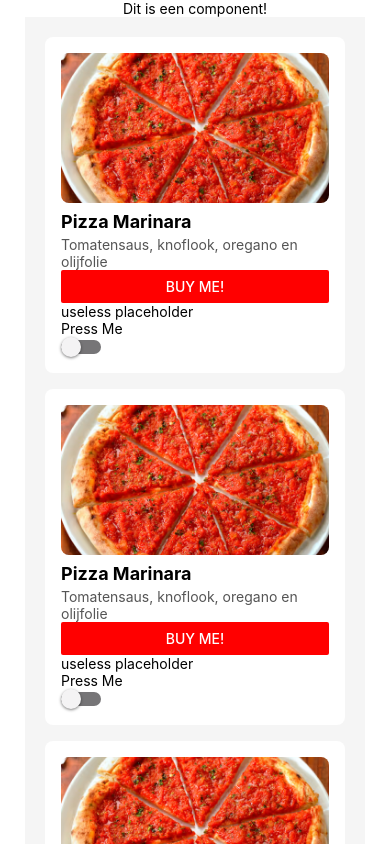
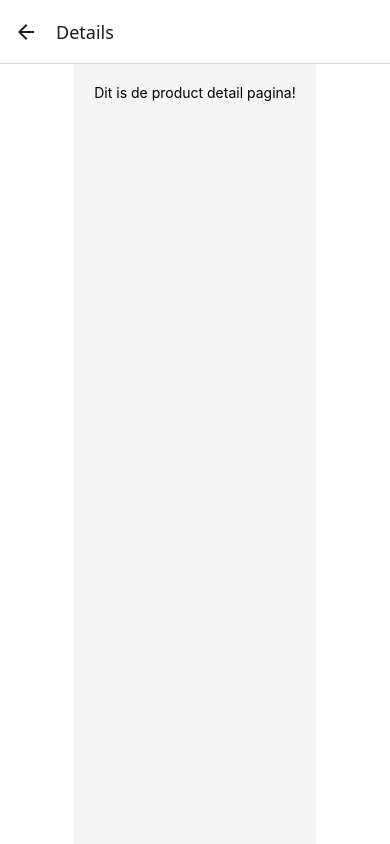
Before and after one commit to r1048035/mobile-app, a React Native app: screen /Details in a window 390 px wide. Built offline with nearby package versions, Linux system fonts and the light colour scheme.

Commit message:
Add HomeScreen and ProductDetail components
- Created HomeScreen component with a welcome message, search input, and a scrollable list of ProductCard components.
- Created ProductDetail component with a placeholder for product details.

```diff
--- a/App.js
+++ b/App.js
@@ -1,31 +1,23 @@
 import { StatusBar } from 'expo-status-bar';
-import { StyleSheet, Text, View, ScrollView } from 'react-native';
+import {} from 'react-native';
 import ProductCard from './components/ProductCard';
+
+import { NavigationContainer } from '@react-navigation/native';
+import { createNativeStackNavigator } from '@react-navigation/native-stack';
+
+import HomeScreen from './screens/HomeScreen.js';
+import ProductDetail from './screens/ProductDetail.js';
+
+const Stack = createNativeStackNavigator();
 
 export default function App() {
   return (
-    <View style={styles.container}>
-      <Text>Dit is een component!</Text>
-      <ScrollView style={styles.scrollView}>
-        <ProductCard />
-        <ProductCard />
-        <ProductCard />
-      </ScrollView>
-      <StatusBar style="auto" />
-    </View>
+    <NavigationContainer>
+      <Stack.Navigator>
+        <Stack.Screen name="Home" component={HomeScreen} />
+        <Stack.Screen name="Details" component={ProductDetail} />
+
+      </Stack.Navigator>
+    </NavigationContainer>
   );
 }
-
-const styles = StyleSheet.create({
-  container: {
-    flex: 1,
-    backgroundColor: '#fff',
-    alignItems: 'center',
-    justifyContent: 'center',
-  },
-  scrollView: {
-    flex: 1,
-    backgroundColor: '#f5f5f5',
-    padding: 20,
-  },
-});
--- a/components/ProductCard.js
+++ b/components/ProductCard.js
@@ -1,16 +1,18 @@
 import React, { useState } from "react";
-import { View, Text, Image, StyleSheet, Button, TextInput, Pressable, ScrollView, Switch} from "react-native";
+import { View, Text, Image, StyleSheet, Button, TextInput, Pressable, ScrollView, Switch, TouchableOpacity} from "react-native";
+import {useNavigation} from '@react-navigation/native';
 
 const ProductCard = ({ product }) => {
     const [isEnabled, setIsEnabled] = useState(false);
     const [timesPressed, setTimesPressed] = useState(0);
 
     const toggleSwitch = () => setIsEnabled(!isEnabled);
+    const navigation = useNavigation();
 
     return (
         <View style={styles.card}>
             <Image
-                source={require("../images/556409BB-02E0-4BA3-BC16-F409F609FCED.avif")}
+                source={require("../images/pizza-marinara.avif")}
                 style={styles.image}
             />
         <Text style={styles.title}>Pizza Marinara</Text>
@@ -20,14 +22,6 @@ const ProductCard = ({ product }) => {
           onPress={() => alert("Product added to cart!")}
           title="Buy me!"
           color="#ff0000"
-        />
-
-        <TextInput
-            style={styles.input}
-            onChangeText={() => alert("Text changed!")}
-            value={() => alert("Text changed!")}
-            placeholder="useless placeholder"
-            keyboardType="numeric"
         />
 
         <Pressable
@@ -41,9 +35,15 @@ const ProductCard = ({ product }) => {
             styles.wrapperCustom,
           ]}>
           {({pressed}) => (
-            <Text style={styles.text}>{pressed ? 'Pressed!' : 'Press Me'}</Text>
+            <Text style={styles.text}>{pressed ? 'Ik ben overheerlijk!' : 'Druk op mij...'}</Text>
           )}
         </Pressable>
+
+        <TouchableOpacity
+          onPress={() => navigation.navigate('Details')}
+        >
+          <Text style={styles.buttonText}>Bekijk product</Text>
+        </TouchableOpacity>
 
         <Switch
           trackColor={{false: '#767577', true: '#81b0ff'}}
--- /dev/null
+++ b/screens/HomeScreen.js
@@ -0,0 +1,40 @@
+import { StatusBar } from 'expo-status-bar';
+import { StyleSheet, Text, View, ScrollView, TextInput } from 'react-native';
+import ProductCard from '../components/ProductCard';
+
+const HomeScreen = () => {
+  return (
+    <View style={styles.container}>
+      <Text style={styles.title}>Welcome</Text>
+
+        <TextInput
+            style={styles.input}
+            placeholder="Zoeken..."
+            keyboardType="numeric"
+        />
+
+      <ScrollView style={styles.scrollView}>
+        <ProductCard />
+        <ProductCard />
+        <ProductCard />
+      </ScrollView>
+      <StatusBar style="auto" />
+    </View>
+  );
+}
+
+const styles = StyleSheet.create({
+  container: {
+    flex: 1,
+    backgroundColor: '#fff',
+    alignItems: 'center',
+    justifyContent: 'center',
+  },
+  scrollView: {
+    flex: 1,
+    backgroundColor: '#f5f5f5',
+    padding: 20,
+  },
+});
+
+export default HomeScreen;
--- /dev/null
+++ b/screens/ProductDetail.js
@@ -0,0 +1,36 @@
+import { StatusBar } from 'expo-status-bar';
+import { StyleSheet, Text, View, ScrollView, Image } from 'react-native';
+import ProductCard from '../components/ProductCard';
+
+const ProductDetail = () => {
+  return (
+    <View style={styles.container}>
+
+      <ScrollView style={styles.scrollView}>
+
+        <Text style={styles.title}>Dit is de product detail pagina!</Text>
+
+
+
+      </ScrollView>
+
+      <StatusBar style="auto" />
+    </View>
+  );
+}
+
+const styles = StyleSheet.create({
+  container: {
+    flex: 1,
+    backgroundColor: '#fff',
+    alignItems: 'center',
+    justifyContent: 'center',
+  },
+  scrollView: {
+    flex: 1,
+    backgroundColor: '#f5f5f5',
+    padding: 20,
+  },
+});
+
+export default ProductDetail;
```
Also changed, not shown: package.json (+6 -1 lines), images/pizza-marinara.avif (renamed from images/556409BB-02E0-4BA3-BC16-F409F609FCED.avif), 1 other file (tests, documents, lock files or other folders).
